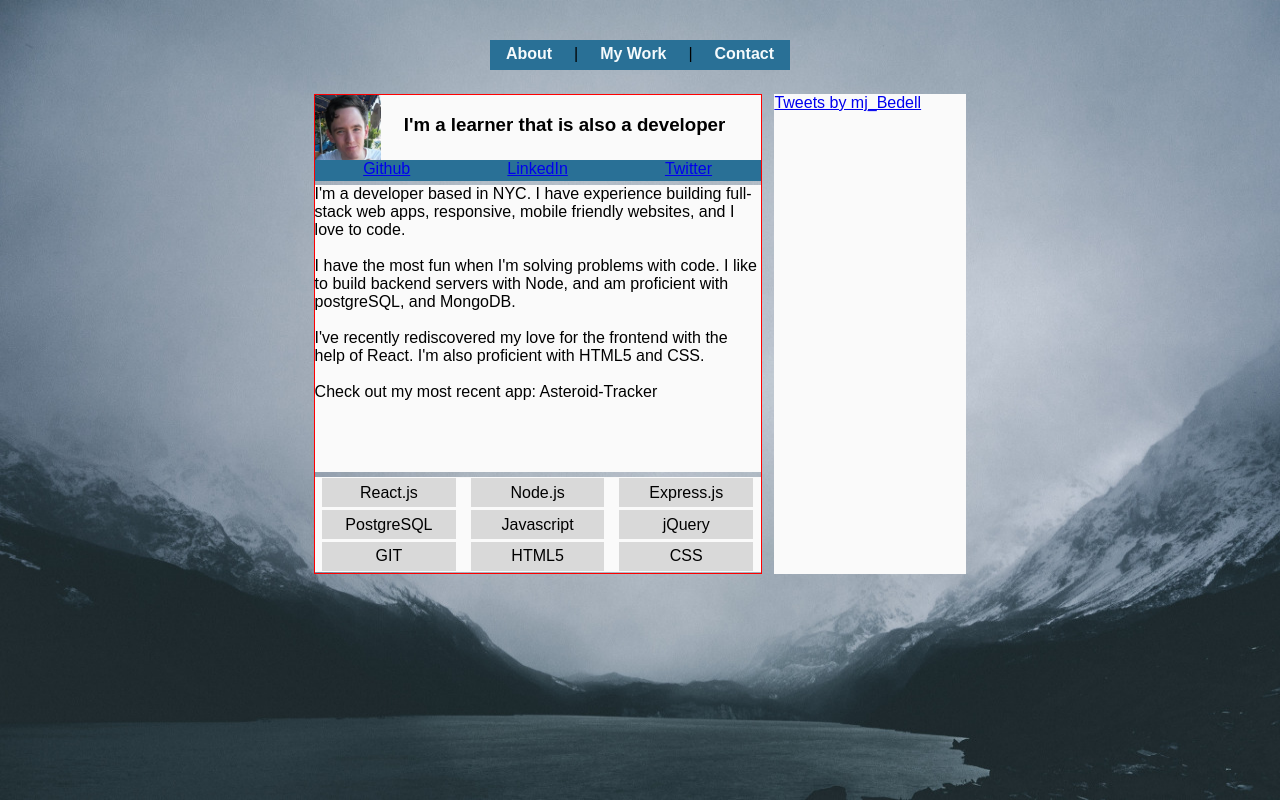
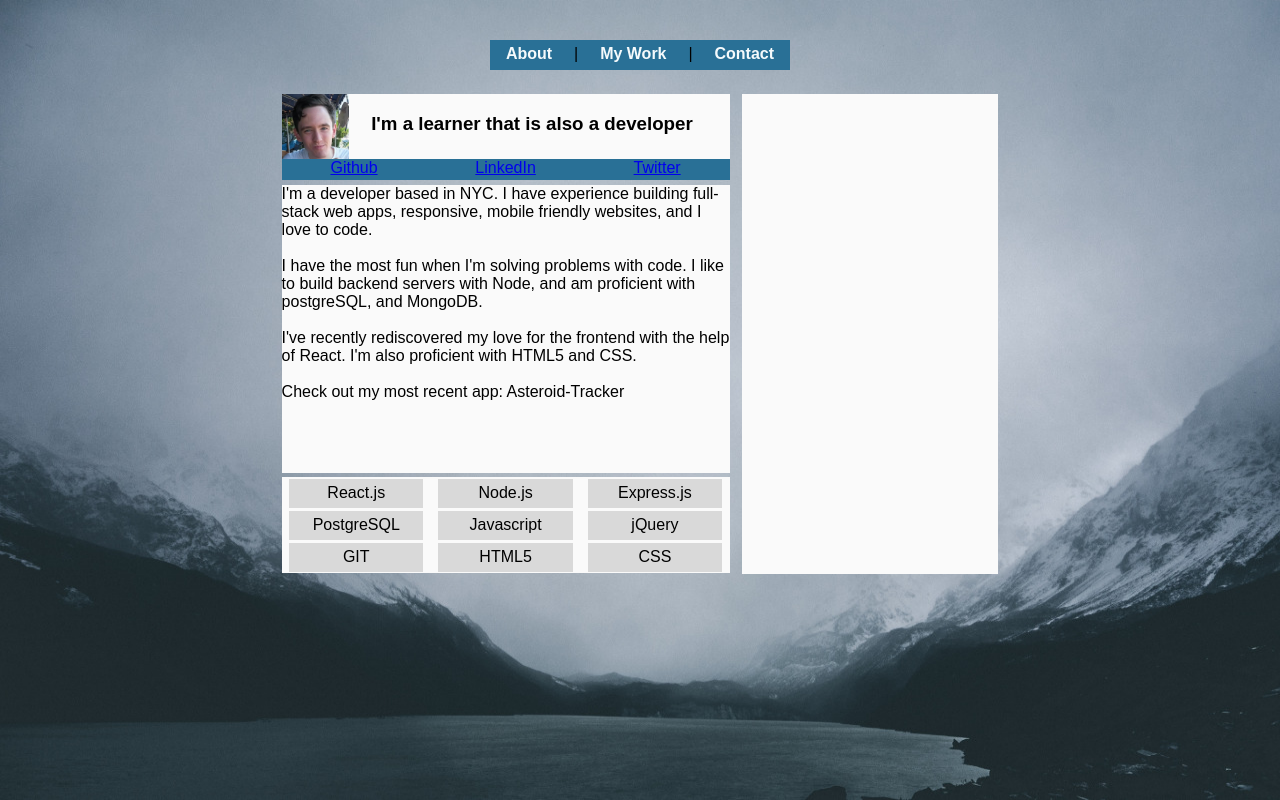
Before and after one commit to mattBedell/mattBedell.github.io, a React (Create React App) app in the folder portfolio/: page / in a window 1280 px wide. Built offline with nearby package versions, Linux system fonts and the light colour scheme.

Commit message:
add about section fade

```diff
--- a/portfolio/package.json
+++ b/portfolio/package.json
@@ -7,7 +7,8 @@
   },
   "dependencies": {
     "react": "^15.4.1",
-    "react-dom": "^15.4.1"
+    "react-dom": "^15.4.1",
+    "react-twitter-widgets": "^1.1.0"
   },
   "scripts": {
     "start": "react-scripts start",
--- a/portfolio/src/components/About/About.css
+++ b/portfolio/src/components/About/About.css
@@ -7,13 +7,13 @@
 .main {
   width: 35%;
   height: 60vh;
-  border: 1px solid red;
   margin-right: 1vw;
 }
 .aside {
-  width: 15%;
+  width: 20%;
   height: 60vh;
   background-color: #FAFAFA;
+  transition: .5s;
 }
 .header {
   width: 100%;
@@ -21,6 +21,7 @@
   background-color: #FAFAFA;
   display: flex;
   flex-wrap: wrap;
+  transition: .5s;
 }
 .headshot {
   background-image: url('./../../assets/headshot.jpeg');
@@ -45,6 +46,7 @@
   width: 100%;
   height: 60%;
   background-color: #FAFAFA;
+  transition: .5s;
 }
 .skills {
   margin-top: 1%;
@@ -55,6 +57,7 @@
   justify-content: space-around;
   align-items: center;
   flex-wrap: wrap;
+  transition: .5s;
 }
 .skillBox {
   height: 30%;
@@ -64,3 +67,6 @@
   justify-content: center;
   align-items: center;
 }
+#twitter-widget-0 {
+  transition: .5s;
+}
--- a/portfolio/src/components/About/About.jsx
+++ b/portfolio/src/components/About/About.jsx
@@ -1,10 +1,77 @@
-import React from 'react'
+import React, { Component } from 'react'
 import './About.css'
 
-const About = (props) => (
+import { Timeline } from 'react-twitter-widgets'
+
+class About extends Component {
+  constructor(props) {
+    super(props)
+    this.twitter = 'wait for twitter frame to load'
+  }
+  componentDidMount() {
+    document.querySelector('.twitter-timeline').setAttribute('data-height', '100%')
+    document.querySelector('.twitter-timeline').setAttribute('data-width', '100%')
+    const header = document.querySelector('.header')
+    const content = document.querySelector('.content')
+    const skills = document.querySelector('.skills')
+    const aside = document.querySelector('.aside')
+    setTimeout(() => {
+      this.twitter = document.querySelector('#twitter-widget-0')
+    }, 1000)
+    header.addEventListener('transitionend', () => {
+      if(this.props.selected === 'about') {
+        header.style.visibility = 'visible'
+      } else {
+        header.style.visibility = 'hidden'
+      }
+    })
+    content.addEventListener('transitionend', () => {
+      if(this.props.selected === 'about') {
+        content.style.visibility = 'visible'
+      } else {
+        content.style.visibility = 'hidden'
+      }
+    })
+    skills.addEventListener('transitionend', () => {
+      if(this.props.selected === 'about') {
+        skills.style.visibility = 'visible'
+      } else {
+        skills.style.visibility = 'hidden'
+      }
+    })
+    aside.addEventListener('transitionend', () => {
+      if(this.props.selected === 'about') {
+        aside.style.visibility = 'visible'
+        this.twitter.style.visibility ='visible'
+      } else {
+        aside.style.visibility = 'hidden'
+        this.twitter.style.visibility ='hidden'
+      }
+    })
+  }
+  componentDidUpdate() {
+    // setTimeout(() => {
+      if(this.props.selected === 'about') {
+        this.twitter.style.transitionDelay = '0s'
+        this.twitter.style.opacity = '1'
+      } else {
+        this.twitter.style.transitionDelay = '0s'
+        this.twitter.style.opacity = '0'
+      }
+    // }, 1000)
+  }
+  fade(delay) {
+    if(this.props.selected === 'about') {
+      return {'visibility': 'visible', 'opacity': '1', 'transitionDelay': `${delay}s`}
+    } else {
+      return {'opacity': '0', 'transitionDelay': '0s'}
+    }
+  }
+  render() {
+    return (
       <div className="container">
         <div className="main">
-      <div className="header">
+          <div className="header" style={this.fade(.1)}>
             <div className="headshot"></div>
             <div className="headline">
               <h3>I'm a learner that is also a developer</h3>
@@ -15,7 +82,7 @@ const About = (props) => (
               <a href="https://twitter.com/mj_Bedell" target="_blank">Twitter</a>
             </div>
           </div>
-      <div className="content">
+          <div className="content" style={this.fade(.15)}>
             I'm a developer based in NYC. I have experience building full-stack web apps,
             responsive, mobile friendly websites, and I love to code.
             <br />
@@ -30,7 +97,7 @@ const About = (props) => (
             <br />
             Check out my most recent app: Asteroid-Tracker
           </div>
-      <div className="skills">
+          <div className="skills" style={this.fade(.2)}>
             <div className="skillBox">React.js</div>
             <div className="skillBox">Node.js</div>
             <div className="skillBox">Express.js</div>
@@ -42,12 +109,13 @@ const About = (props) => (
             <div className="skillBox">CSS</div>
           </div>
         </div>
-    <div className="aside">
-      <a className="twitter-timeline" data-width="200" data-height="400" data-dnt="true" href="https://twitter.com/mj_Bedell">Tweets by mj_Bedell</a>
-      <script async src="https://platform.twitter.com/widgets.js" charSet="utf-8"></script>
+        <div className="aside" style={this.fade(.3)}>
+          <a className="twitter-timeline" data-width="200" data-height="400" data-dnt="true" href="https://twitter.com/mj_Bedell" style={{'visibility': 'hidden'}}>Tweets by mj_Bedell</a>
         </div>
       </div>
     )
+  }
+}
 
 
 export default About
--- a/portfolio/src/components/App.js
+++ b/portfolio/src/components/App.js
@@ -12,8 +12,6 @@ class App extends Component {
     }
   }
   handleNavClick(selection) {
-    //console.log(this);
-    console.log(selection);
     this.setState({
       selected: selection
     })
@@ -26,7 +24,9 @@ class App extends Component {
         <Nav
           handleNavClick={(selection) => this.handleNavClick(selection)}
         />
-        <About />
+        <About
+          selected={this.state.selected}
+        />
       </div>
     );
   }
```
Lines whose indentation alone changed are shown as unchanged.
